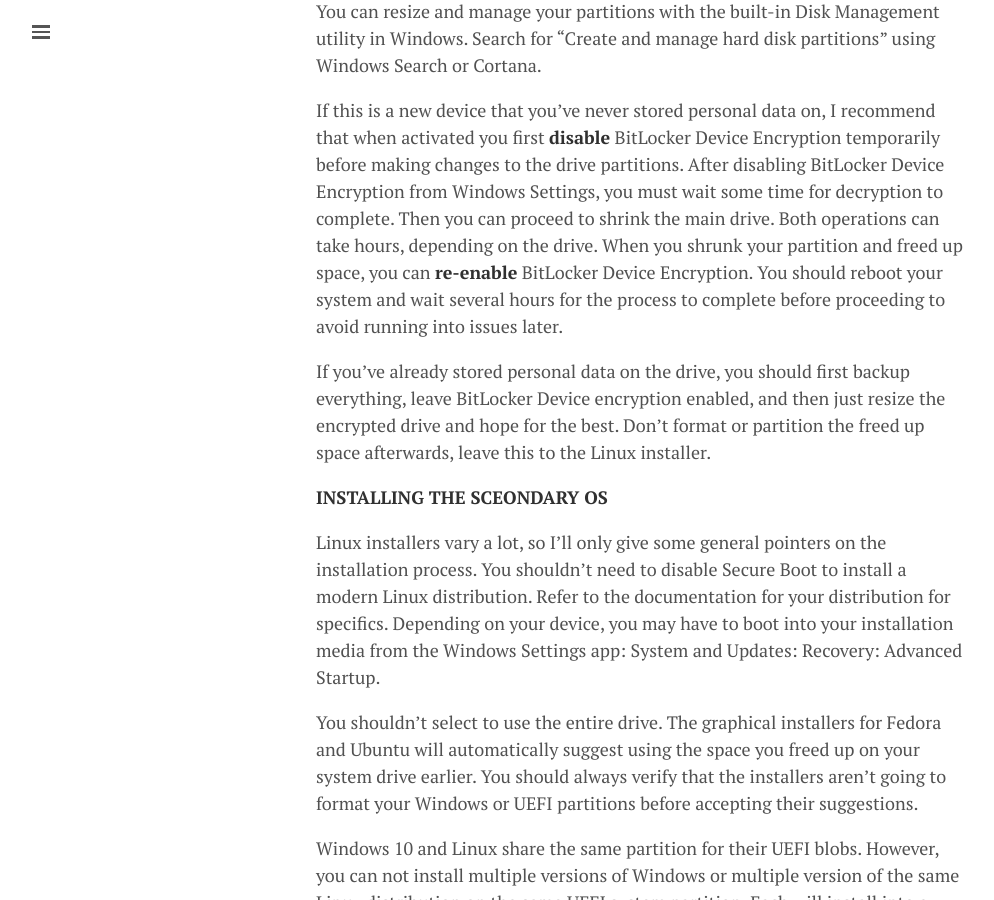
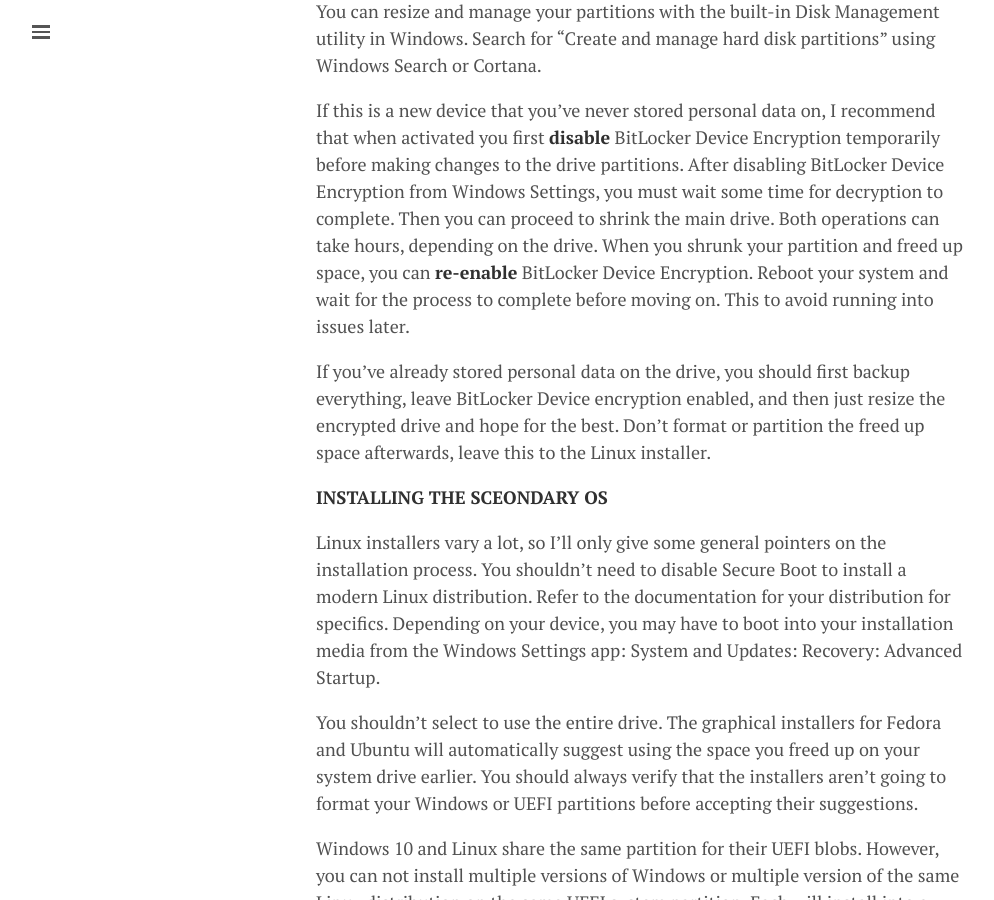
Before and after one commit to lgeurts/lgeurts.github.io, a Jekyll site: the page built from _posts/2019-03-19-dual-booting-windows-and-linux.md, in a window 1280 px wide and 900 px high, scrolled down 1969 px. Shown: the whole window, without its empty margins (0-994 px from the left). Built offline with Jekyll 4.4.1, drawn with Linux system fonts in a browser that asks for light colours; nearby versions of some CDN libraries; comment, search, counter and statistics services are not loaded.

Commit message:
Update 2019-03-19-dual-booting-windows-and-linux.md

```diff
--- a/_posts/2019-03-19-dual-booting-windows-and-linux.md
+++ b/_posts/2019-03-19-dual-booting-windows-and-linux.md
@@ -37,7 +37,7 @@
 You can resize and manage your partitions with the built-in Disk Management utility in Windows. Search for “Create and manage hard disk partitions” using Windows Search or Cortana.
 
 If this is a new device that you’ve never stored personal data on, I recommend that when activated you first **disable** BitLocker Device Encryption temporarily before making changes to the drive partitions.
-After disabling BitLocker Device Encryption from Windows Settings, you must wait some time for decryption to complete. Then you can proceed to shrink the main drive. Both operations can take hours, depending on the drive. When you shrunk your partition and freed up space, you can **re-enable** BitLocker Device Encryption. You should reboot your system and wait several hours for the process to complete before proceeding to avoid running into issues later.
+After disabling BitLocker Device Encryption from Windows Settings, you must wait some time for decryption to complete. Then you can proceed to shrink the main drive. Both operations can take hours, depending on the drive. When you shrunk your partition and freed up space, you can **re-enable** BitLocker Device Encryption. Reboot your system and wait for the process to complete before moving on. This to avoid running into issues later.
 
 If you’ve already stored personal data on the drive, you should first backup everything, leave BitLocker Device encryption enabled, and then just resize the encrypted drive and hope for the best. Don’t format or partition the freed up space afterwards, leave this to the Linux installer.
 
```
